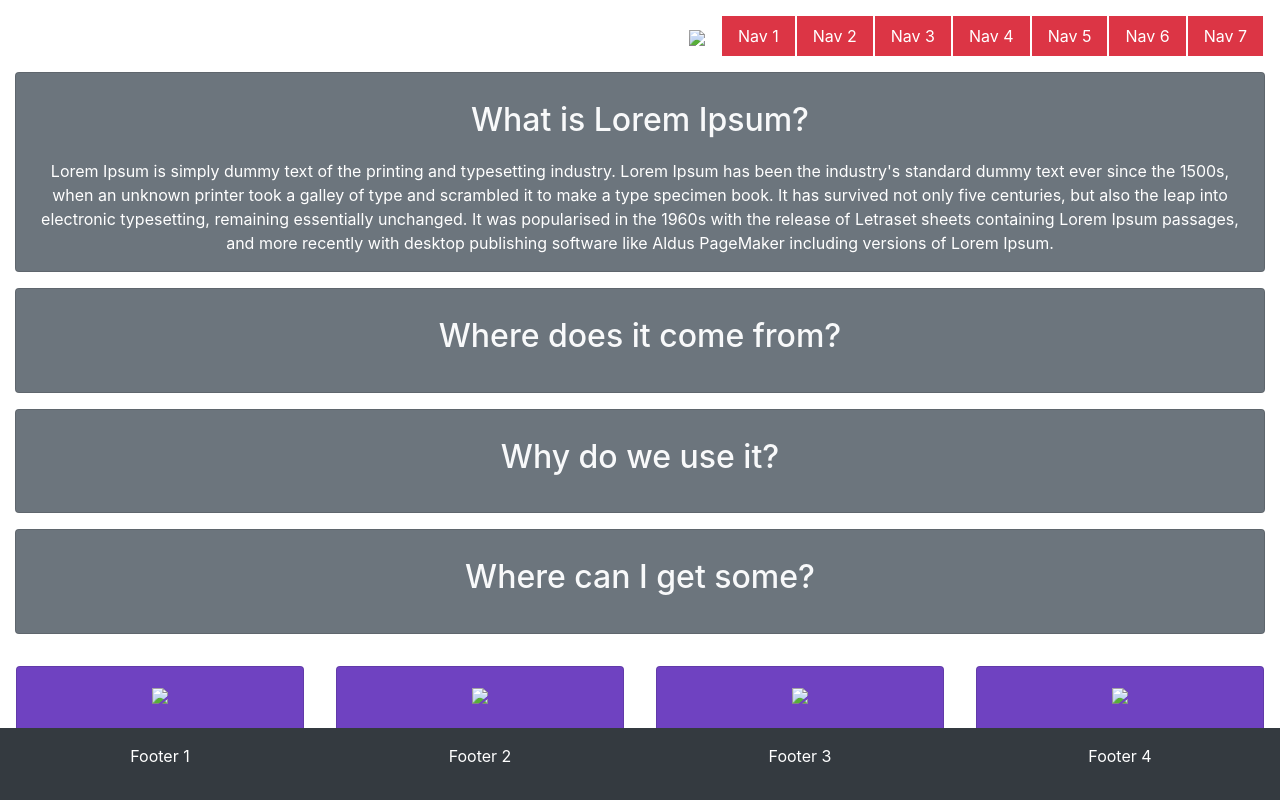
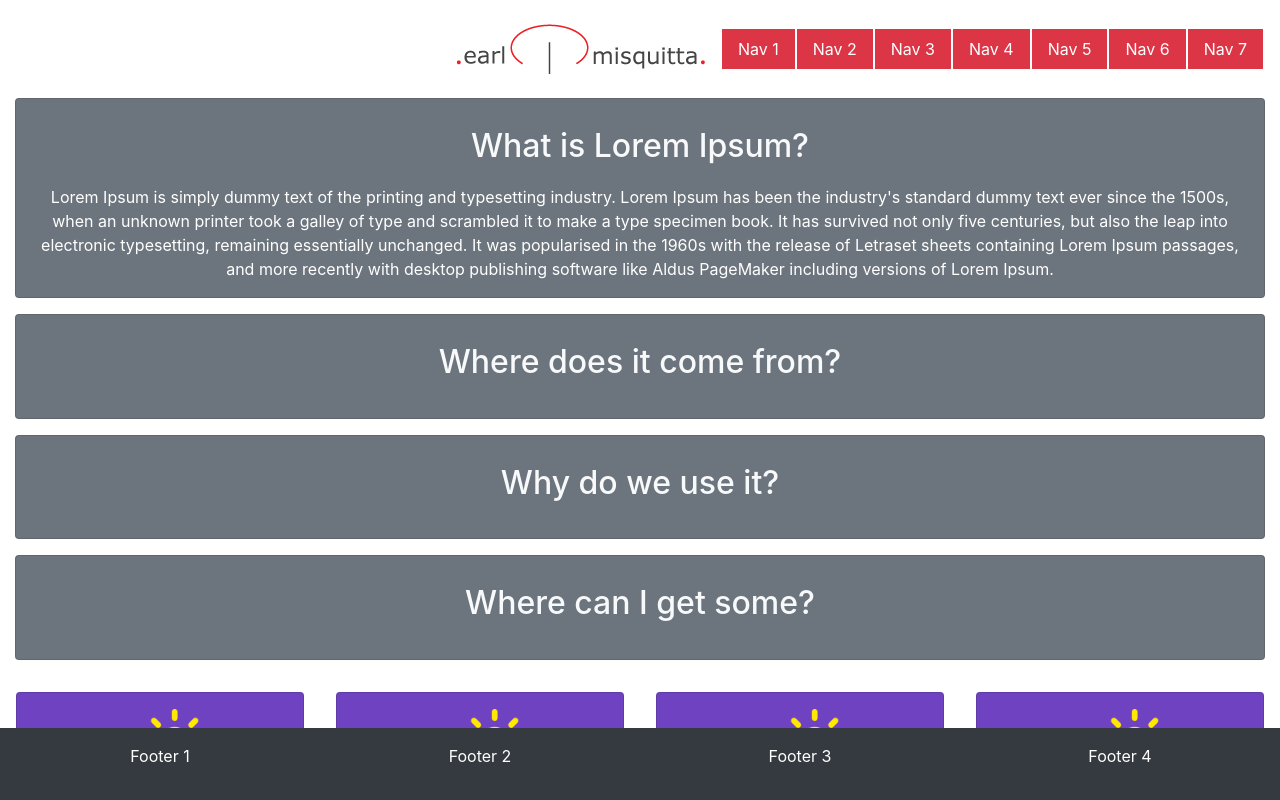
Before and after one commit to onefoot17/nsus-test, a website: page index.html in a window 1280 px wide. Drawn offline with nearby package versions, Linux system fonts and the light colour scheme; files that its build step writes are made by us from their sources; the site is published under a folder, as on GitHub Pages, so addresses that start at the root find nothing; files whose address does not match are found by name.

Commit message:
Correcting img folder source

```diff
--- a/index.html
+++ b/index.html
@@ -14,7 +14,7 @@
         <header>
             <!-- Navigation -->
             <nav class="navbar justify-content-end">
-                <a class="logo p-3" href=""><img src="/img/logo.png" /></a>
+                <a class="logo p-3" href=""><img src="img/logo.png" /></a>
 
                 <button class="navbar-toggler navbar-mobile" type="button">
                     <span class="navbar-toggler-icon">Menu</span>
@@ -92,7 +92,7 @@
             <section class="cards row text-center">
                 <section class="card-container pb-3 col-md-3 p-3">
                     <section class="card d-flex flex-column align-items-center p-3">
-                        <section class="card-image mb-3"><img class="img-fluid" src="/img/card.png" /></section>
+                        <section class="card-image mb-3"><img class="img-fluid" src="img/card.png" /></section>
 
                         <p>Card 1</p>
                     </section>
@@ -100,7 +100,7 @@
 
                 <section class="card-container pb-3 col-md-3 p-3">
                     <section class="card d-flex flex-column align-items-center p-3">
-                        <section class="card-image mb-3"><img class="img-fluid" src="/img/card.png" /></section>
+                        <section class="card-image mb-3"><img class="img-fluid" src="img/card.png" /></section>
 
                         <p>Card 2</p>
                     </section>
@@ -108,7 +108,7 @@
 
                 <section class="card-container pb-3 col-md-3 p-3">
                     <section class="card d-flex flex-column align-items-center p-3">
-                        <section class="card-image mb-3"><img class="img-fluid" src="/img/card.png" /></section>
+                        <section class="card-image mb-3"><img class="img-fluid" src="img/card.png" /></section>
 
                         <p>Card 3</p>
                     </section>
@@ -116,7 +116,7 @@
 
                 <section class="card-container pb-3 col-md-3 p-3">
                     <section class="card d-flex flex-column align-items-center p-3">
-                        <section class="card-image mb-3"><img class="img-fluid" src="/img/card.png" /></section>
+                        <section class="card-image mb-3"><img class="img-fluid" src="img/card.png" /></section>
 
                         <p>Card 4</p>
                     </section>
```
Also changed, not shown: build/index.html.
